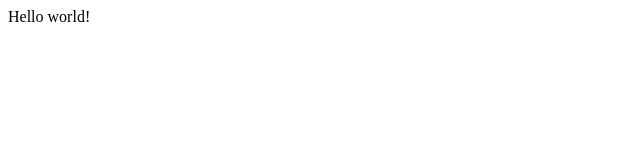
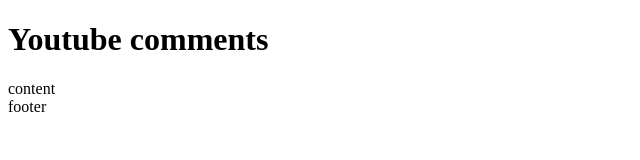
Before and after one commit to m-reyes-h/youtube-comments, a Gatsby site: page / in a window 1280 px wide. Shown: the whole page, without its empty margins (0-640 px from the left). Built offline with nearby package versions, Linux system fonts and the light colour scheme; Gatsby itself is replaced by a stand-in of ours.

Commit message:
initial commit

```diff
--- a/gatsby-config.js
+++ b/gatsby-config.js
@@ -6,4 +6,5 @@
 
 module.exports = {
   /* Your site config here */
+  plugins: [`gatsby-plugin-styled-components`],
 }
--- a/package.json
+++ b/package.json
@@ -14,9 +14,12 @@
     "test": "echo \"Write tests! -> https://gatsby.dev/unit-testing\" && exit 1"
   },
   "dependencies": {
+    "babel-plugin-styled-components": "^1.10.7",
     "gatsby": "^2.20.12",
+    "gatsby-plugin-styled-components": "^3.2.1",
     "react": "^16.12.0",
-    "react-dom": "^16.12.0"
+    "react-dom": "^16.12.0",
+    "styled-components": "^5.0.1"
   },
   "devDependencies": {
     "prettier": "^1.19.1"
--- a/src/pages/index.js
+++ b/src/pages/index.js
@@ -1,3 +1,11 @@
 import React from "react"
 
-export default () => <div>Hello world!</div>
+export default () => (
+  <React.Fragment>
+    <header>
+      <h1>Youtube comments</h1>
+    </header>
+    <main>content</main>
+    <footer>footer</footer>
+  </React.Fragment>
+)
```
Also changed, not shown: 1 other file.
